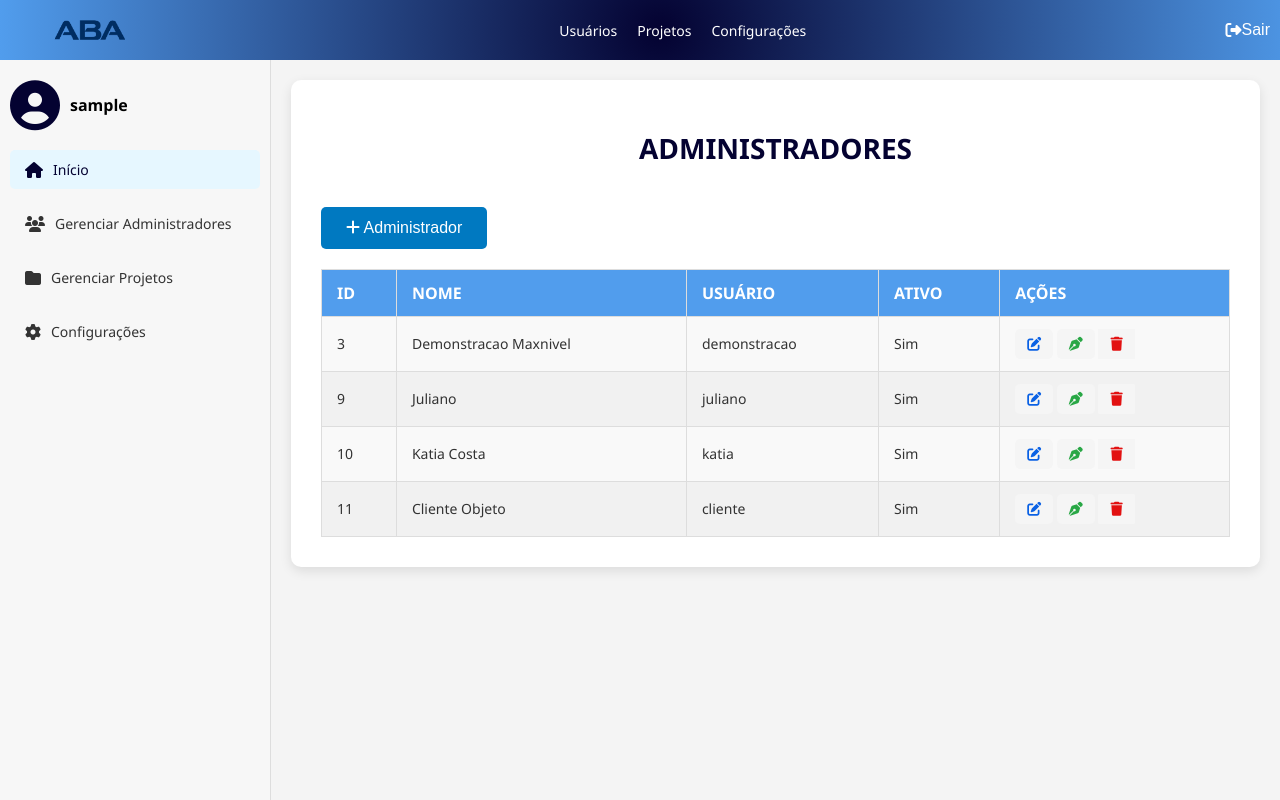
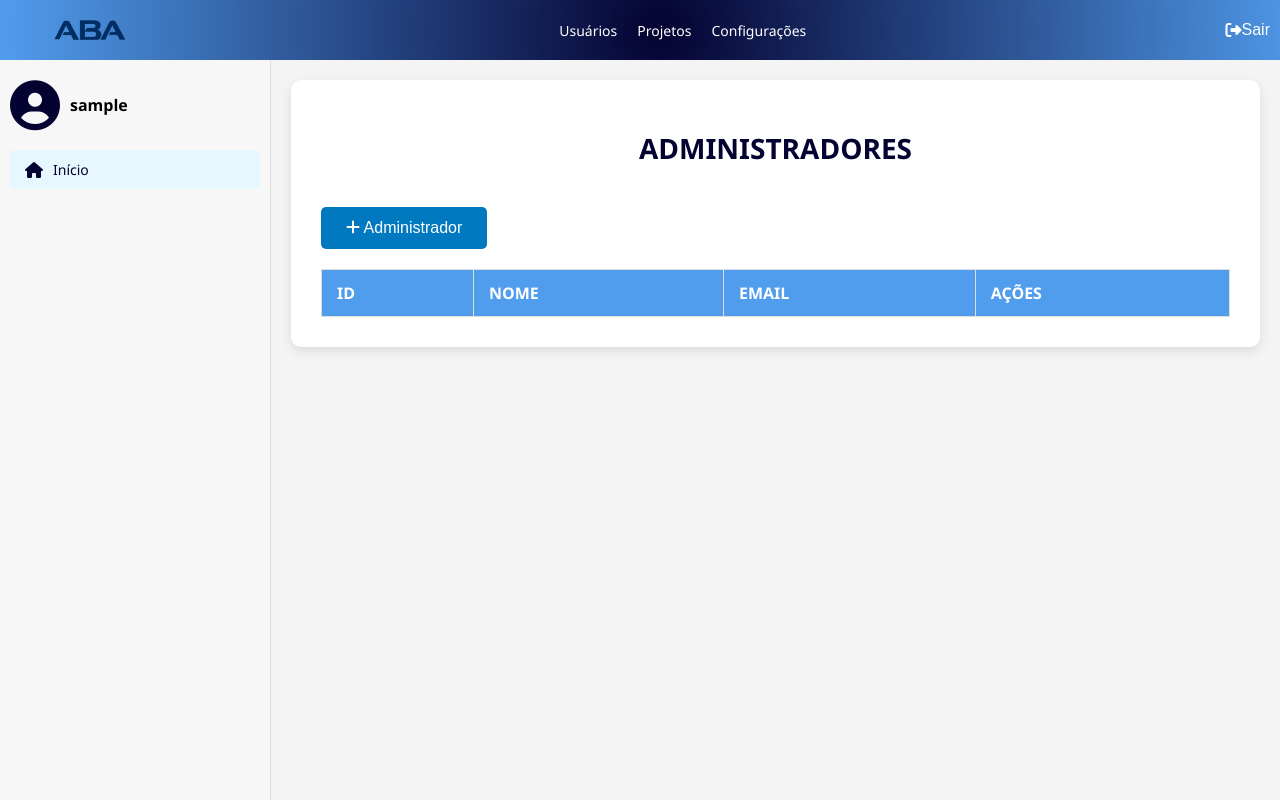
Before and after one commit to HianySilva/CIMAS-Maker1, a Flask app: page /admin_dashboard in a window 1280 px wide. Run offline with Flask 3, Linux system fonts and the light colour scheme; the visitor is signed in with stand-in values (Sample User, id 1); lists and menus that the app fills with data are empty.

Commit message:
Admin atualizado

```diff
--- /dev/null
+++ b/static/js/admin.js
@@ -0,0 +1,19 @@
+// Ação para abrir a modal quando clicar no botão "Adicionar Administrador"
+document.querySelector('.add-btn').addEventListener('click', function() {
+    document.getElementById('adminModal').style.display = 'block'; // Exibe a modal
+    document.querySelector('.dashboard').classList.add('blur'); // Aplica o desfoque no fundo
+});
+
+// Ação para fechar a modal
+document.getElementById('closeModalBtn').addEventListener('click', function() {
+    document.getElementById('adminModal').style.display = 'none'; // Esconde a modal
+    document.querySelector('.dashboard').classList.remove('blur'); // Remove o desfoque do fundo
+});
+
+// Fechar a modal ao clicar fora dela
+window.addEventListener('click', function(event) {
+    if (event.target == document.getElementById('adminModal')) {
+        document.getElementById('adminModal').style.display = 'none'; // Esconde a modal
+        document.querySelector('.dashboard').classList.remove('blur'); // Remove o desfoque
+    }
+});
--- a/templates/admin_dashboard.html
+++ b/templates/admin_dashboard.html
@@ -20,13 +20,10 @@
             <a href="#">Configurações</a>
         </nav>
         <div class="actions">
-            <!-- Botão de logout -->
             <button class="btn-logout" onclick="window.location.href='{{ url_for('app.home') }}'">
                 <i class="fas fa-sign-out-alt"></i> Sair
             </button>
         </div>
-
-
     </header>
 
     <!-- Container principal -->
@@ -39,9 +36,6 @@
             </div>
             <ul class="menu">
                 <li><a href="#" class="active"><i class="fas fa-home icon"></i> Início</a></li>
-                <li><a href="#"><i class="fas fa-users icon"></i> Gerenciar Administradores</a></li>
-                <li><a href="#"><i class="fas fa-folder icon"></i> Gerenciar Projetos</a></li>
-                <li><a href="#"><i class="fas fa-cog icon"></i> Configurações</a></li>
 
             </ul>
         </aside>
@@ -53,8 +47,8 @@
 
                 <!-- Botão de adicionar à esquerda -->
                 <div class="add-btn-container">
-                    <button class="add-btn">
-                        <i class="fa-solid fa-plus"></i>  Administrador
+                    <button class="add-btn" id="openModalBtn">
+                        <i class="fa-solid fa-plus"></i> Administrador
                     </button>
                 </div>
 
@@ -64,95 +58,89 @@
                         <tr>
                             <th>Id</th>
                             <th>Nome</th>
-                            <th>Usuário</th>
-                            <th>Ativo</th>
+                            <th>Email</th>
                             <th>Ações</th>
                         </tr>
                     </thead>
                     <tbody>
+                        {% for admin in admins %}
                         <tr>
-                            <td>3</td>
-                            <td>Demonstracao Maxnivel</td>
-                            <td>demonstracao</td>
-                            <td>Sim</td>
+                            <td>{{ admin.id }}</td>
+                            <td>{{ admin.username }}</td>
+                            <td>{{ admin.email }}</td>
                             <td>
                                 <div class="actions-container">
                                     <button class="btn-action edit-btn">
                                         <i class="fa-solid fa-pen-to-square"></i>
                                     </button>
-                                    <button class="btn-action update-btn">
-                                        <i class="fa-solid fa-pen-nib"></i>
-                                    </button>
-                                    <button class="btn-action delete-btn">
+                                    <button class="btn-action delete-btn" onclick="deleteAdmin({{ admin.id }})">
                                         <i class="fa-solid fa-trash"></i>
                                     </button>
                                 </div>
                             </td>
                         </tr>
-                        <tr>
-                            <td>9</td>
-                            <td>Juliano</td>
-                            <td>juliano</td>
-                            <td>Sim</td>
-                            <td>
-                                <div class="actions-container">
-                                    <button class="btn-action edit-btn">
-                                        <i class="fa-solid fa-pen-to-square"></i>
-                                    </button>
-                                </button>
-                                <button class="btn-action update-btn">
-                                    <i class="fa-solid fa-pen-nib"></i>
-                                </button>
-                                    <button class="btn-action delete-btn">
-                                        <i class="fa-solid fa-trash"></i>
-                                    </button>
-                                </div>
-                            </td>
-                        </tr>
-                        <tr>
-                            <td>10</td>
-                            <td>Katia Costa</td>
-                            <td>katia</td>
-                            <td>Sim</td>
-                            <td>
-                                <div class="actions-container">
-                                    <button class="btn-action edit-btn">
-                                        <i class="fa-solid fa-pen-to-square"></i>
-                                    </button>
-                                </button>
-                                <button class="btn-action update-btn">
-                                    <i class="fa-solid fa-pen-nib"></i>
-                                </button>
-                                    <button class="btn-action delete-btn">
-                                        <i class="fa-solid fa-trash"></i>
-                                    </button>
-                                </div>
-                            </td>
-                        </tr>
-                        <tr>
-                            <td>11</td>
-                            <td>Cliente Objeto</td>
-                            <td>cliente</td>
-                            <td>Sim</td>
-                            <td>
-                                <div class="actions-container">
-                                    <button class="btn-action edit-btn">
-                                        <i class="fa-solid fa-pen-to-square"></i>
-                                    </button>
-                                </button>
-                                <button class="btn-action update-btn">
-                                    <i class="fa-solid fa-pen-nib"></i>
-                                </button>
-                                    <button class="btn-action delete-btn">
-                                        <i class="fa-solid fa-trash"></i>
-                                    </button>
-                                </div>
-                            </td>
-                        </tr>
+                        {% endfor %}
                     </tbody>
                 </table>
             </div>
         </div>
     </div>
+
+    <!-- Modal para adicionar administrador -->
+    <div id="adminModal" class="modal">
+        <div class="modal-content">
+            <span class="close-btn" id="closeModalBtn">&times;</span>
+            <h2>Criar Administrador</h2>
+            <form action="/admin" method="POST">
+                <label for="name">Nome:</label>
+                <input type="text" id="name" name="name" placeholder="Digite o nome do administrador" required>
+
+                <label for="email">E-mail:</label>
+                <input type="email" id="email" name="email" placeholder="Digite o e-mail do administrador" required>
+
+                <label for="password">Senha:</label>
+                <input type="password" id="password" name="password" placeholder="Digite a senha" required>
+
+                <button type="submit">Criar</button>
+            </form>
+        </div>
+    </div>
+
+    <script src="{{ url_for('static', filename='js/admin.js') }}"></script> <!-- Adicione seu JavaScript -->
+    <script>
+        // Abrir o modal
+        document.getElementById('openModalBtn').addEventListener('click', function() {
+            document.getElementById('adminModal').style.display = 'block';
+        });
+
+        // Fechar o modal
+        document.getElementById('closeModalBtn').addEventListener('click', function() {
+            document.getElementById('adminModal').style.display = 'none';
+        });
+
+        // Fechar o modal se clicar fora dele
+        window.onclick = function(event) {
+            if (event.target == document.getElementById('adminModal')) {
+                document.getElementById('adminModal').style.display = 'none';
+            }
+        }
+
+        // Função para deletar administrador
+        function deleteAdmin(adminId) {
+            if (confirm('Tem certeza de que deseja excluir este administrador?')) {
+                fetch(`/admin/${adminId}`, {
+                    method: 'DELETE'
+                })
+                .then(response => {
+                    if (response.ok) {
+                        alert('Administrador excluído com sucesso!');
+                        location.reload(); // Atualiza a página para refletir as alterações
+                    } else {
+                        alert('Erro ao excluir administrador.');
+                    }
+                });
+            }
+        }
+    </script>
 </body>
 </html>
--- a/templates/home.html
+++ b/templates/home.html
@@ -18,6 +18,7 @@
             <i class="fa fa-times" onclick="hideMenu()"></i>
             <ul>
                 <li><a href="{{ url_for('app.home') }}">Home</a></li>
+                <li><a href="{{ url_for('app.projeto') }}">Projetos</a></li>
                 <li><a href="{{ url_for('app.login') }}">Login</a></li>
                 <li><a href="{{ url_for('app.register') }}">Registro</a></li>
             </ul>
```
Also changed, not shown: entities/admin_crud.py (+32 -7 lines), routes/admin_routes.py (+18 -5 lines), static/css/admin-dashboard.css (+78 -0 lines).
